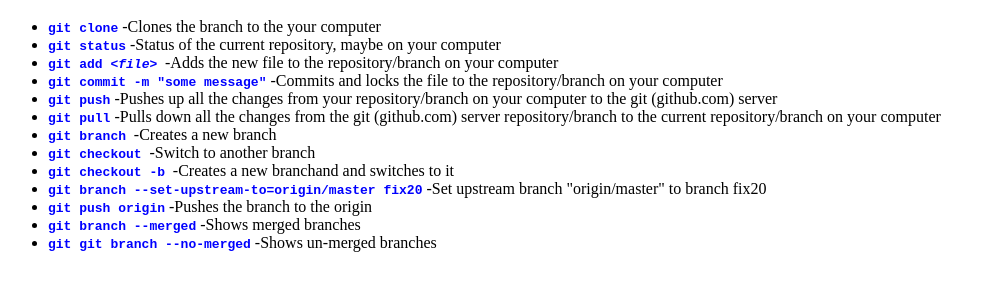
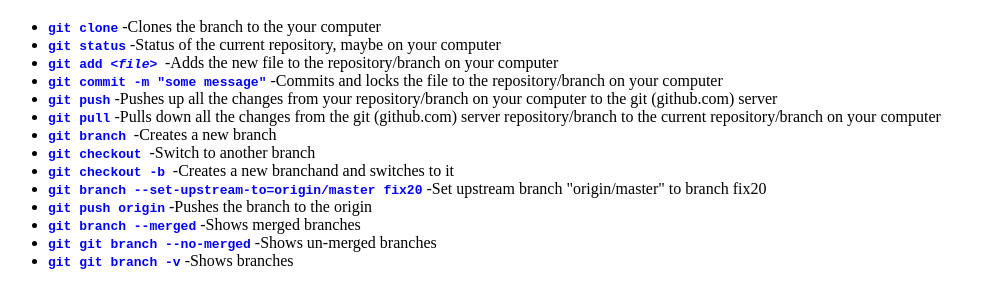
Before and after one commit to kanishka42/new-tutorial, a plain HTML site: page index.html in a window 1280 px wide. Shown: the part 48-356 px from the top of the page, without its empty margins (0-995 px from the left). Drawn offline with Linux system fonts and the light colour scheme.

Commit message:
updated as usual

```diff
--- a/index.html
+++ b/index.html
@@ -26,6 +26,7 @@
 			<li><code>git push origin</code><span class="description"> -Pushes the branch to the origin</span></li>
 			<li><code>git branch --merged</code><span class="description"> -Shows merged branches</span></li>
 			<li><code>git git branch --no-merged</code><span class="description"> -Shows un-merged branches</span></li>
+			<li><code>git git branch -v</code><span class="description"> -Shows branches</span></li>
 		</ul>
 	</body>
 
```
